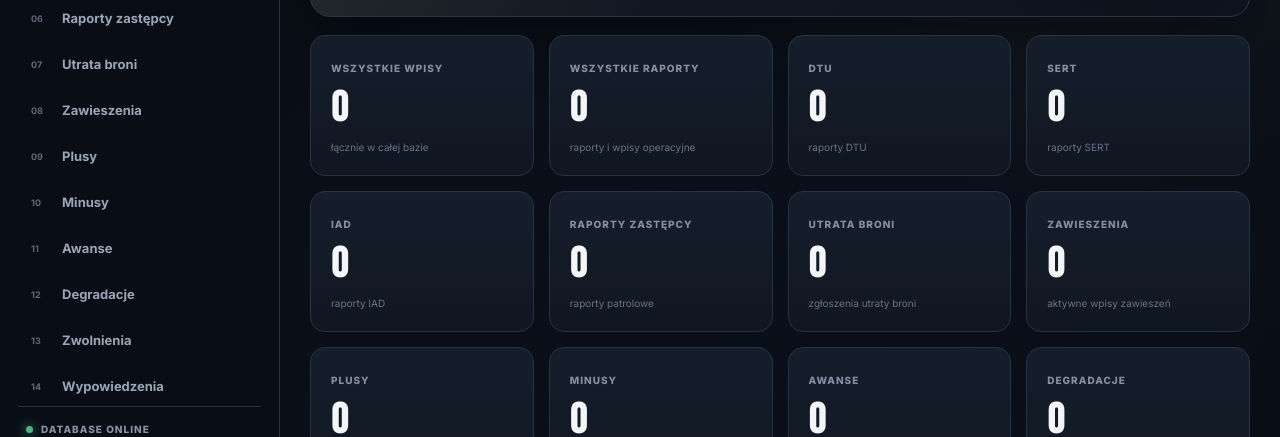
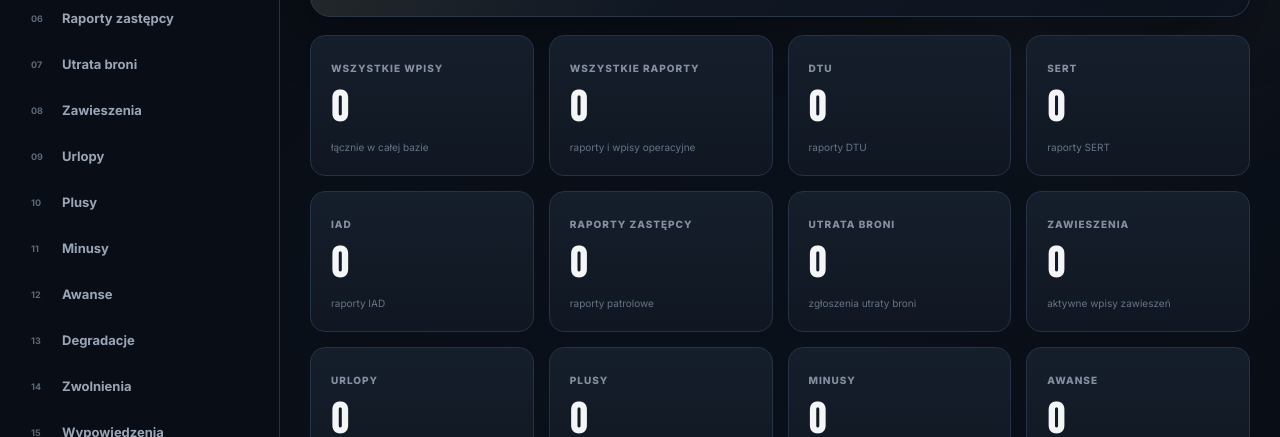
Before and after one commit to Man1ek734/database, a plain HTML site: page index.html in a window 1280 px wide. Shown: the part 363-800 px from the top of the page. Drawn offline with nearby package versions, Linux system fonts and the light colour scheme; no server answers.

Commit message:
Add Urlopy tab and dashboard counter

```diff
--- a/index.html
+++ b/index.html
@@ -31,12 +31,13 @@
         <button class="nav-item" data-view="reports-deputy"><span>06</span> Raporty zastępcy</button>
         <button class="nav-item" data-view="reports-weapon-loss"><span>07</span> Utrata broni</button>
         <button class="nav-item" data-view="reports-suspensions"><span>08</span> Zawieszenia</button>
-        <button class="nav-item" data-view="reports-plus"><span>09</span> Plusy</button>
-        <button class="nav-item" data-view="reports-minus"><span>10</span> Minusy</button>
-        <button class="nav-item" data-view="promotions"><span>11</span> Awanse</button>
-        <button class="nav-item" data-view="demotions"><span>12</span> Degradacje</button>
-        <button class="nav-item" data-view="dismissals"><span>13</span> Zwolnienia</button>
-        <button class="nav-item" data-view="resignations"><span>14</span> Wypowiedzenia</button>
+        <button class="nav-item" data-view="reports-vacation"><span>09</span> Urlopy</button>
+        <button class="nav-item" data-view="reports-plus"><span>10</span> Plusy</button>
+        <button class="nav-item" data-view="reports-minus"><span>11</span> Minusy</button>
+        <button class="nav-item" data-view="promotions"><span>12</span> Awanse</button>
+        <button class="nav-item" data-view="demotions"><span>13</span> Degradacje</button>
+        <button class="nav-item" data-view="dismissals"><span>14</span> Zwolnienia</button>
+        <button class="nav-item" data-view="resignations"><span>15</span> Wypowiedzenia</button>
       </nav>
 
       <div class="sidebar-bottom">
@@ -128,6 +129,11 @@
             <small>aktywne wpisy zawieszeń</small>
           </article>
           <article class="stat-card">
+            <span>URLOPY</span>
+            <strong id="statVacation">0</strong>
+            <small>wnioski urlopowe</small>
+          </article>
+          <article class="stat-card">
             <span>PLUSY</span>
             <strong id="statPlus">0</strong>
             <small>nadane plusy</small>
@@ -210,6 +216,7 @@
               <option value="DEPUTY">Raport zastępcy</option>
               <option value="WEAPON_LOSS">Utrata broni</option>
               <option value="SUSPENSION">Zawieszenie</option>
+              <option value="VACATION">Urlop</option>
               <option value="PLUS">Plus</option>
               <option value="MINUS">Minus</option>
             </select>
@@ -288,7 +295,7 @@
 
   <script src="https://cdn.jsdelivr.net/npm/@supabase/supabase-js@2"></script>
   <script src="config.js"></script>
-  <script src="app.js?v=20260925-11"></script>
-  <script src="auth.js?v=20260925-8"></script>
+  <script src="app.js?v=20260925-12"></script>
+  <script src="auth.js?v=20260925-9"></script>
 </body>
 </html>
```
